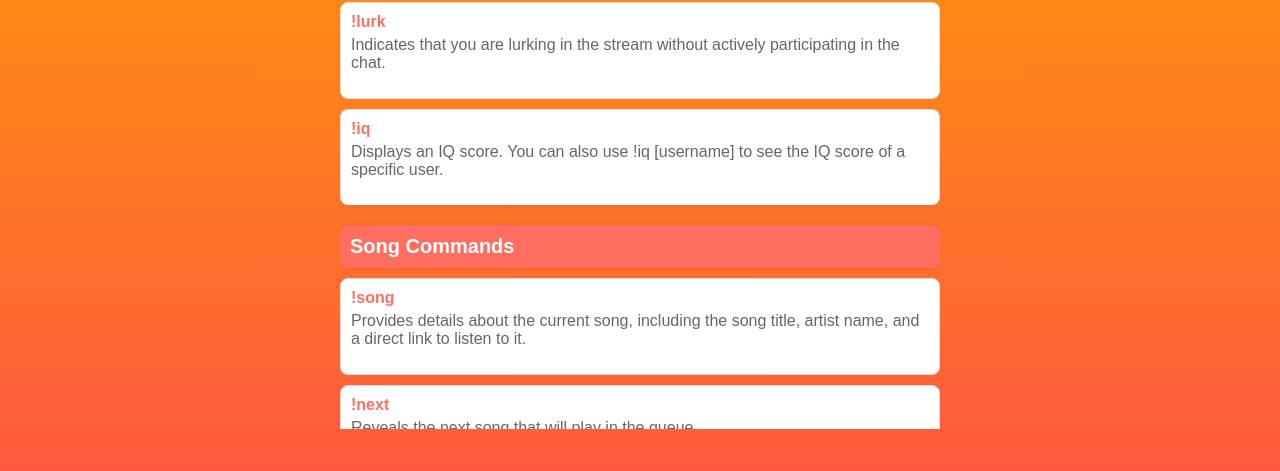
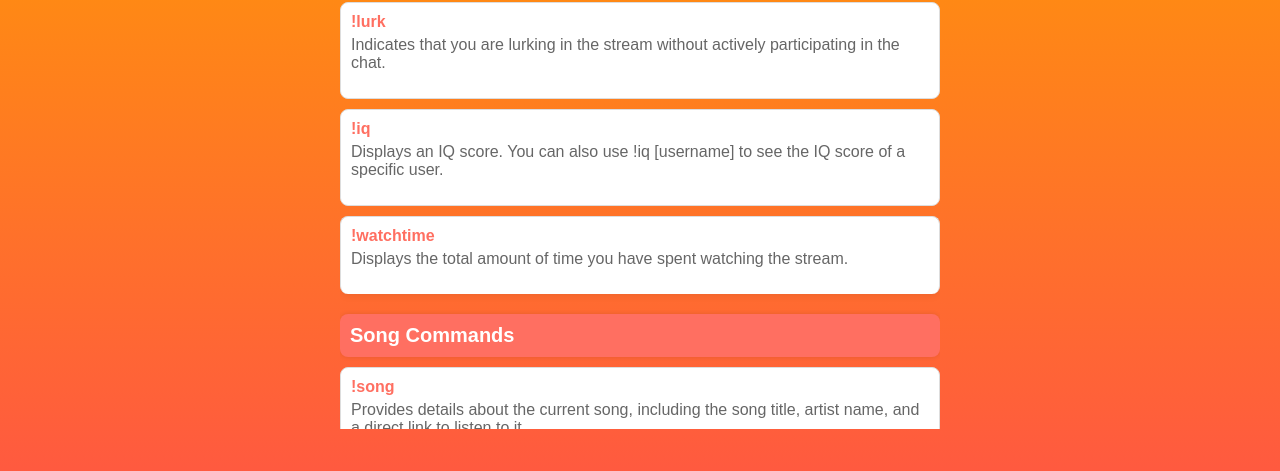
Before and after one commit to HotShotSnipez/TwitchCommands, a plain HTML site: page index.html in a window 1280 px wide. Shown: the part 230-701 px from the top of the page. Drawn offline with Linux system fonts and the light colour scheme.

Commit message:
Update index.html

```diff
--- a/index.html
+++ b/index.html
@@ -132,6 +132,10 @@
                     <span class="command-name">!iq</span>
                     <p class="command-description">Displays an IQ score. You can also use !iq [username] to see the IQ score of a specific user.</p>
                 </div>
+                <div class="command">
+                    <span class="command-name">!watchtime</span>
+                    <p class="command-description">Displays the total amount of time you have spent watching the stream.</p>
+                </div>
             </div>
         </div>
             <!-- Song Commands -->
```
